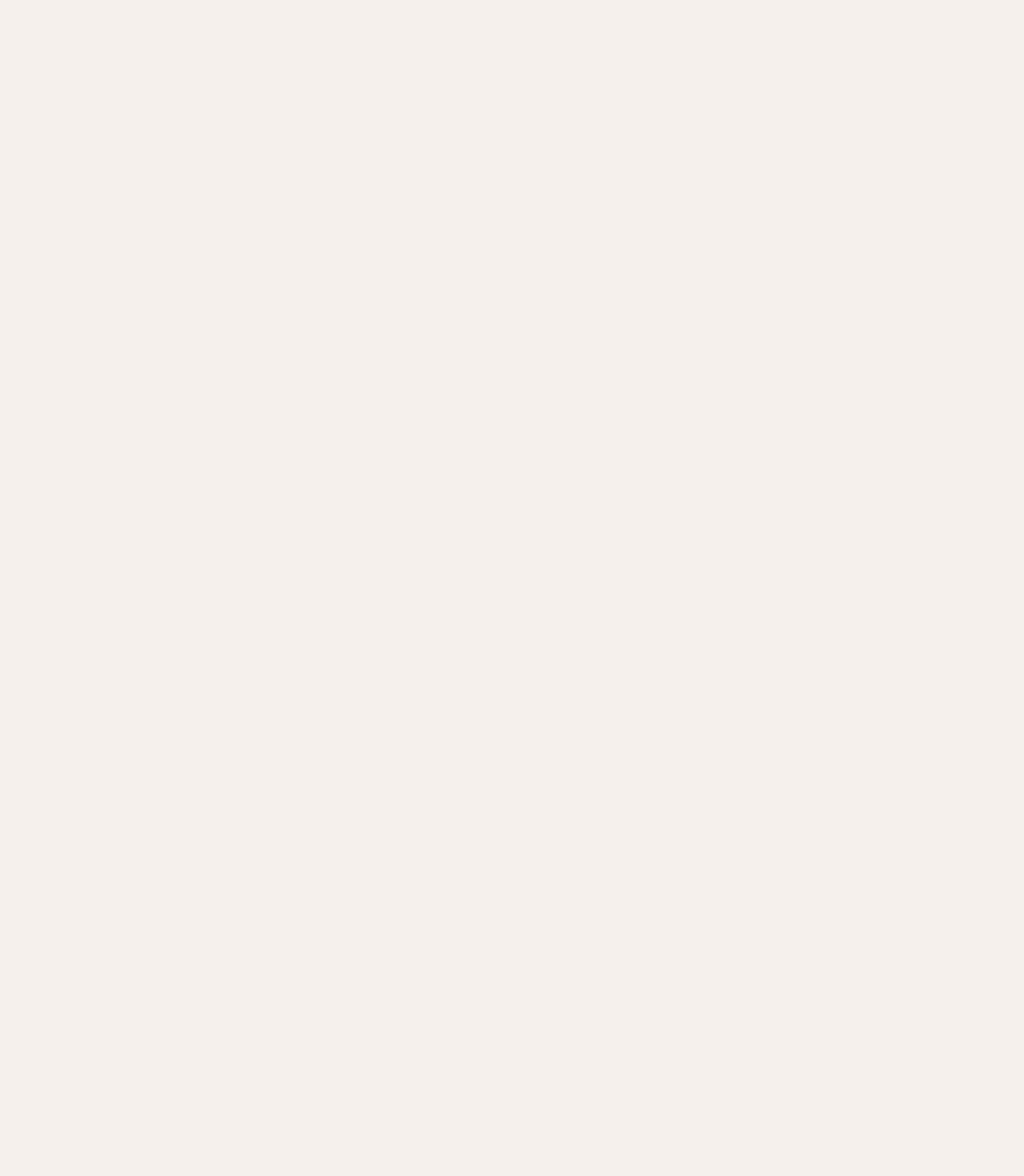
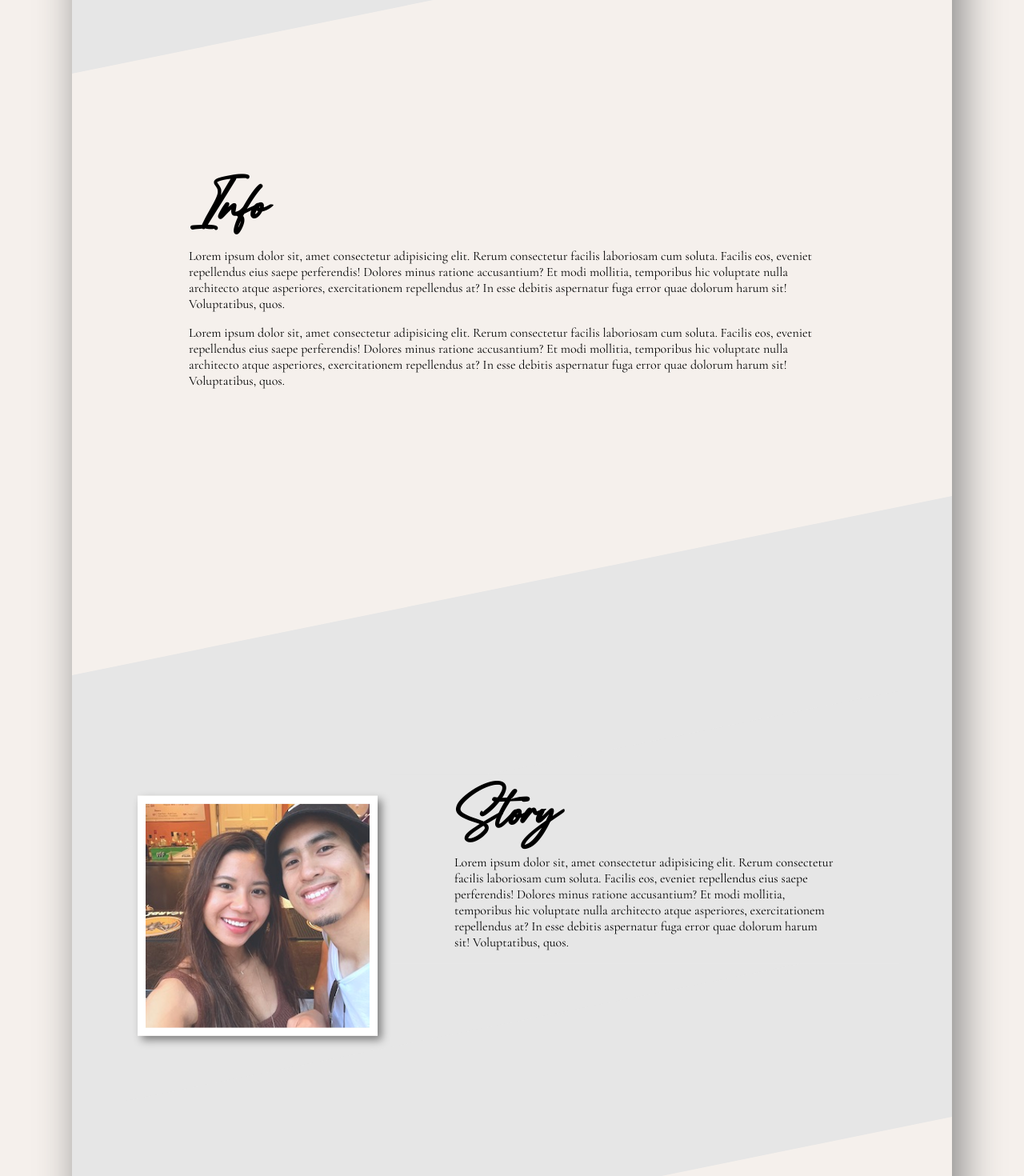
Before and after one commit to ducmvo/duckha, a Next.js app: page / in a window 1280 px wide. Shown: the part 1280-2750 px from the top of the page at 80% size. Before the commit the page ends 999 px from the top, so only its background shows below. Built offline with nearby package versions, Linux system fonts and the light colour scheme.

Commit message:
add info component

```diff
--- /dev/null
+++ b/src/components/Info/Info.tsx
@@ -0,0 +1,78 @@
+import CountDown from '@components/CountDown'
+import React from 'react'
+import {
+    Row,
+    Column,
+    Title,
+    Content,
+    Media,
+    Img,
+    MediaContent,
+    MediaImg,
+} from './InfoElements'
+const Info = () => {
+    return (
+        <div>
+            <Row skew={true}>
+                <Column skew={true}>
+                    <CountDown />
+                </Column>
+            </Row>
+            <Row skew={false}>
+                <Column skew={false}>
+                    <Title>Info</Title>
+                    <Content>
+                        Lorem ipsum dolor sit, amet consectetur adipisicing
+                        elit. Rerum consectetur facilis laboriosam cum soluta.
+                        Facilis eos, eveniet repellendus eius saepe perferendis!
+                        Dolores minus ratione accusantium? Et modi mollitia,
+                        temporibus hic voluptate nulla architecto atque
+                        asperiores, exercitationem repellendus at? In esse
+                        debitis aspernatur fuga error quae dolorum harum sit!
+                        Voluptatibus, quos.
+                    </Content>
+                    <Content>
+                        Lorem ipsum dolor sit, amet consectetur adipisicing
+                        elit. Rerum consectetur facilis laboriosam cum soluta.
+                        Facilis eos, eveniet repellendus eius saepe perferendis!
+                        Dolores minus ratione accusantium? Et modi mollitia,
+                        temporibus hic voluptate nulla architecto atque
+                        asperiores, exercitationem repellendus at? In esse
+                        debitis aspernatur fuga error quae dolorum harum sit!
+                        Voluptatibus, quos.
+                    </Content>
+                </Column>
+            </Row>
+
+            <Row skew={true}>
+                <Column skew={true}>
+                    <Media>
+                        <MediaImg>
+                            <Img
+                                src="/assets/images/story.jpg"
+                                alt="story"
+                                layout="fill"
+                            />
+                        </MediaImg>
+                        <MediaContent>
+                            <Title>Story</Title>
+                            <Content>
+                                Lorem ipsum dolor sit, amet consectetur
+                                adipisicing elit. Rerum consectetur facilis
+                                laboriosam cum soluta. Facilis eos, eveniet
+                                repellendus eius saepe perferendis! Dolores
+                                minus ratione accusantium? Et modi mollitia,
+                                temporibus hic voluptate nulla architecto atque
+                                asperiores, exercitationem repellendus at? In
+                                esse debitis aspernatur fuga error quae dolorum
+                                harum sit! Voluptatibus, quos.
+                            </Content>
+                        </MediaContent>
+                    </Media>
+                </Column>
+            </Row>
+        </div>
+    )
+}
+
+export default Info
--- /dev/null
+++ b/src/components/Info/InfoElements.tsx
@@ -0,0 +1,75 @@
+import styled from 'styled-components'
+import Image from 'next/image'
+export const Title = styled.h2`
+    background: transparent;
+    font-family: 'HighSpirited';
+    font-size: clamp(3.5rem, 8vw, 5.25rem);
+    font-weight: 800;
+    margin-bottom: 16px;
+    padding: 0rem 5rem;
+    @media (max-width: 600px) {
+        padding: 0rem 2rem;
+    }
+`
+
+export const Content = styled.p`
+    margin: 1rem 0;
+    background-color: transparent;
+    padding: 0rem 5rem;
+    @media (max-width: 600px) {
+        padding: 0rem 2rem;
+    }
+`
+
+export const Img = styled(Image)`
+    width: 100%;
+`
+
+export const Row = styled.div`
+    display: flex;
+    flex: 1;
+    justify-content: center;
+    padding: 150px 0;
+
+    background-color: ${({ theme, skew }: { theme: any; skew: any }) =>
+        skew ? theme.colors.bgSkew : 'transparent'};
+
+    transform: ${({ skew }: { skew: any }) =>
+        skew ? 'skewY(-11.5deg)' : 'none'};
+`
+
+export const Media = styled.div`
+    transform: skewY(-11.5deg);
+
+    display: flex;
+    justify-content: center;
+    align-items: center;
+    background-color: inherit;
+    flex-direction: column;
+    @media (min-width: 48rem) {
+        flex-direction: row;
+    }
+`
+
+export const MediaImg = styled.div`
+    transform: skewY(11.5deg);
+    height: 300px;
+    aspect-ratio: 1/1;
+    border: 10px solid ${({ theme }) => theme.colors.white};
+    margin: -2rem 1rem 3rem 1rem;
+    box-shadow: 5px 5px 10px gray;
+`
+
+export const MediaContent = styled.div`
+    transform: skewY(11.5deg);
+    background-color: inherit;
+`
+
+export const Column = styled.div`
+    padding: 0 15px;
+    max-width: 1000px;
+    transform: ${({ skew }: { skew: any }) =>
+        skew ? 'skewY(11.5deg)' : 'none'};
+    background-color: inherit;
+    padding: 5rem 1rem;
+`
--- /dev/null
+++ b/src/components/Info/index.tsx
@@ -0,0 +1 @@
+export { default } from './Info'
--- a/src/pages/index.tsx
+++ b/src/pages/index.tsx
@@ -6,6 +6,7 @@ import Story from '@components/Story'
 import Navbar from '@components/Navbar'
 import { useToggle } from '@hooks'
 import Footer from '@components/Footer'
+import Info from '@components/Info'
 
 const Home: NextPage = () => {
     const [isOpen, setIsOpen] = useToggle(false)
@@ -18,7 +19,7 @@ const Home: NextPage = () => {
             </Head>
             <Navbar toggleSideBar={toggleSideBar} />
             <Hero />
-            {/* <div style={{ height: '1600px' }} /> */}
+            <Info />
             <Footer />
         </>
     )
--- a/src/styles/theme.ts
+++ b/src/styles/theme.ts
@@ -3,6 +3,7 @@ interface ThemeInterface {
         primary: string
         main: string
         bg: string
+        bgSkew: string
         nav_text: string
         text: string
 
@@ -49,6 +50,7 @@ export const theme: ThemeInterface = {
         primary: 'salmon',
         main: 'salmon',
         bg: '#f5f0ec',
+        bgSkew: '#e6e6e6',
         nav_text: '#433f3c',
         text: '#433f3c',
 
@@ -86,6 +88,6 @@ export const theme: ThemeInterface = {
         green: '#44BB8C',
         green2: '#297f5e',
         green3: '#389A73',
-		brown: '#70430F'
+        brown: '#70430F',
+    },
 }
-}
```
Also changed, not shown: src/components/CountDown/CountDown.tsx (+40 -11 lines), public/assets/images/story.jpg (added). Lines whose indentation alone changed are shown as unchanged.
